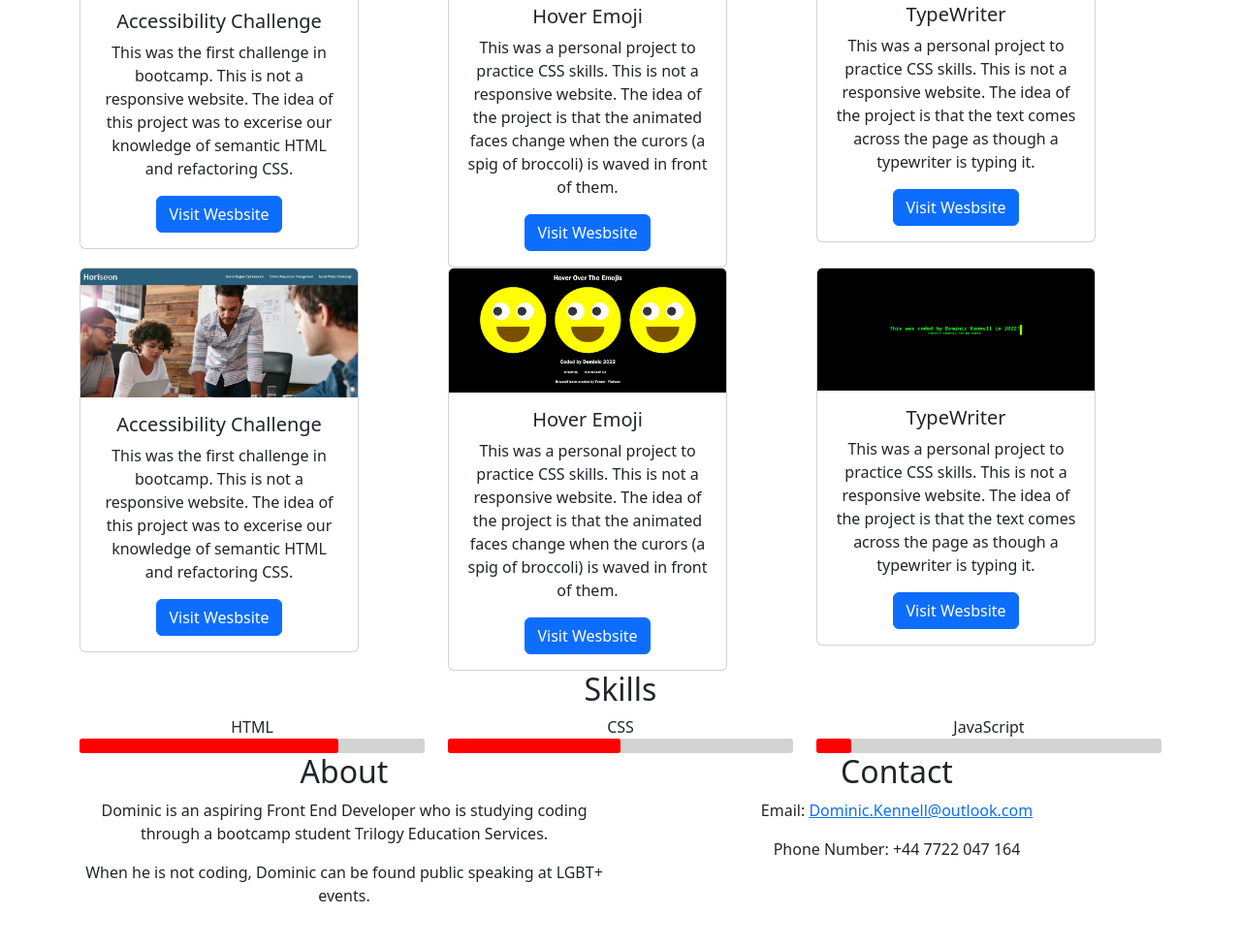
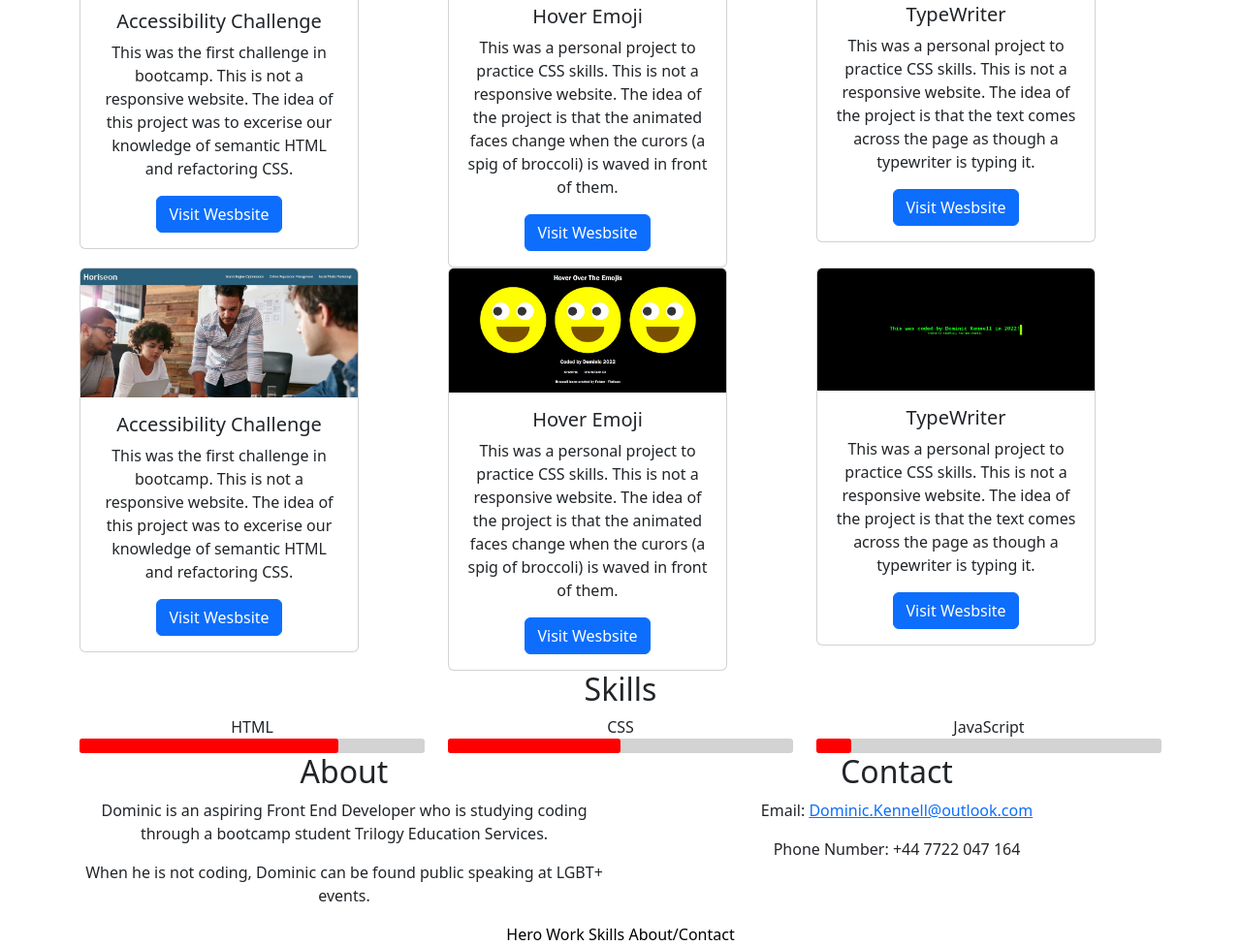
Before and after one commit to DominicKennell/Bootstrap-Portfolio, a plain HTML site: page index.html in a window 1280 px wide. Shown: the part 628-1604 px from the top of the page at 97% size. Before the commit the page ends 1580 px from the top, so only its background shows below. Drawn offline with nearby package versions, Linux system fonts and the light colour scheme.

Commit message:
added footer with hover effects

```diff
--- a/CSS/style.css
+++ b/CSS/style.css
@@ -39,13 +39,14 @@
     position: relative;
 }
 
-.vl {
-    border-left: 6px solid green;
-    height: 500px;
-  }
+/* Footer */
+footer a{
+    color: black;
+    text-decoration: none;
+}
 
-  .about{
-    border-style: solid;
-    border-radius: 5px;
-    border: lightslategray;
-  }
+footer a:hover{
+    box-shadow: 10px 5px 5px lightslategray;
+    font-weight: 900;
+    text-decoration: none;
+}
--- a/index.html
+++ b/index.html
@@ -192,7 +192,12 @@
 
         <!-- Footer -->
 
-
+        <footer>
+            <a href="#hero">Hero</a>
+            <a href="#work">Work</a>
+            <a href="#skills">Skills</a>
+            <a href="#about-contact">About/Contact</a>
+        </footer>
 
         <!-- JavaScript Bundle with Popper -->
         <script src="https://cdn.jsdelivr.net/npm/bootstrap@5.2.3/dist/js/bootstrap.bundle.min.js"
```
